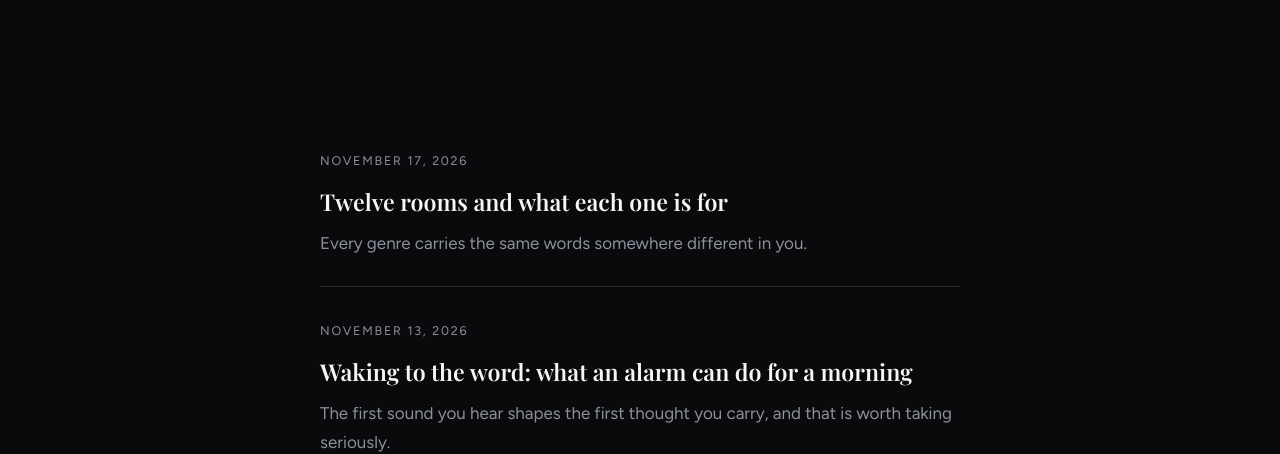
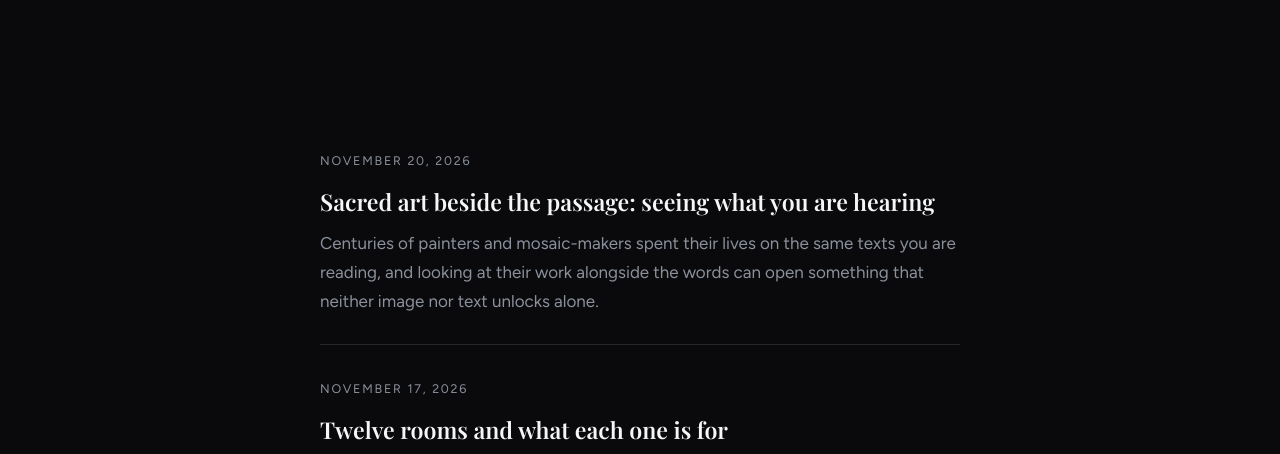
Before and after one commit to amduncanjr-bit/thesaturatedlife.com, a plain HTML site: page blog/index.html in a window 1280 px wide. Shown: the part 352-806 px from the top of the page. Drawn offline with nearby package versions, Linux system fonts and the light colour scheme; a web font is replaced by a local one.

Commit message:
index: seeing-what-you-are-hearing

```diff
--- a/blog/index.html
+++ b/blog/index.html
@@ -74,6 +74,13 @@ footer a{color:var(--ink2);text-decoration:none}
 </header>
 <main class="prose"><div class="wrap">
   <ul class="bloglist">
+    <li>
+      <a href="/blog/seeing-what-you-are-hearing/">
+        <span class="bdate">November 20, 2026</span>
+        <h2>Sacred art beside the passage: seeing what you are hearing</h2>
+        <p>Centuries of painters and mosaic-makers spent their lives on the same texts you are reading, and looking at their work alongside the words can open something that neither image nor text unlocks alone.</p>
+      </a>
+    </li>
     <li>
       <a href="/blog/twelve-rooms-twelve-genres/">
         <span class="bdate">November 17, 2026</span>
```
